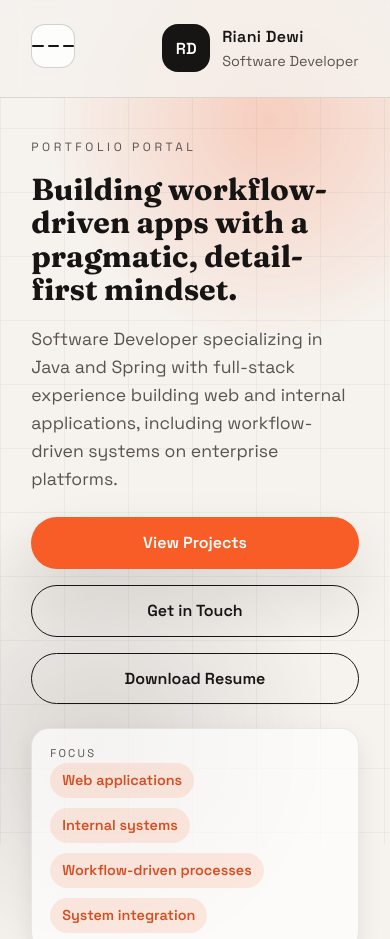
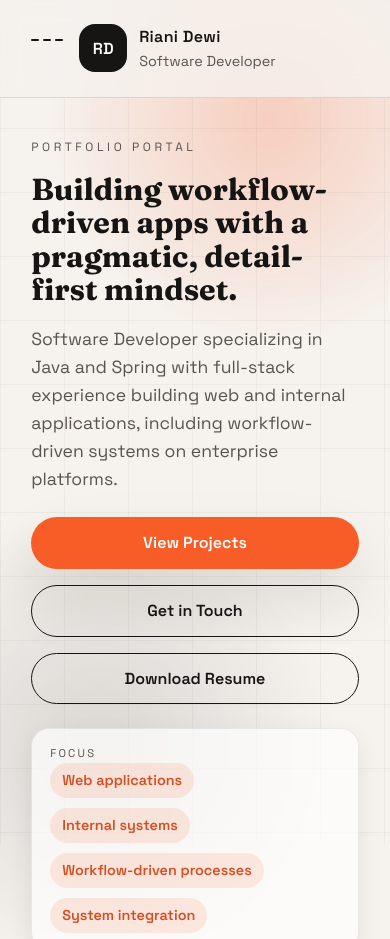
Before and after one commit to rianidewi/rianidewi.github.io, a plain HTML site: page index.html in a window 390 px wide. Shown: the top 939 px of the page. Drawn offline with Linux system fonts and the light colour scheme.

Commit message:
Refine mobile hamburger toggle

```diff
--- a/demo-portal/src/main/resources/static/styles.css
+++ b/demo-portal/src/main/resources/static/styles.css
@@ -114,11 +114,11 @@ body {
 
 .nav-toggle {
   display: none;
-  width: 44px;
-  height: 44px;
-  border-radius: 14px;
-  border: 1px solid rgba(22, 21, 19, 0.18);
-  background: rgba(255, 255, 255, 0.75);
+  width: 32px;
+  height: 32px;
+  border-radius: 6px;
+  border: none;
+  background: transparent;
   color: var(--ink);
   font-weight: 600;
   cursor: pointer;
@@ -130,7 +130,7 @@ body {
 .nav-toggle span {
   display: block;
   width: 18px;
-  height: 2px;
+  height: 2.5px;
   background: var(--ink);
   border-radius: 999px;
 }
@@ -1113,6 +1113,7 @@ pre {
     flex-direction: row;
     align-items: center;
     flex-wrap: wrap;
+    justify-content: flex-start;
     gap: 16px;
   }
 
--- a/styles.css
+++ b/styles.css
@@ -114,11 +114,11 @@ body {
 
 .nav-toggle {
   display: none;
-  width: 44px;
-  height: 44px;
-  border-radius: 14px;
-  border: 1px solid rgba(22, 21, 19, 0.18);
-  background: rgba(255, 255, 255, 0.75);
+  width: 32px;
+  height: 32px;
+  border-radius: 6px;
+  border: none;
+  background: transparent;
   color: var(--ink);
   font-weight: 600;
   cursor: pointer;
@@ -130,7 +130,7 @@ body {
 .nav-toggle span {
   display: block;
   width: 18px;
-  height: 2px;
+  height: 2.5px;
   background: var(--ink);
   border-radius: 999px;
 }
@@ -1113,6 +1113,7 @@ pre {
     flex-direction: row;
     align-items: center;
     flex-wrap: wrap;
+    justify-content: flex-start;
     gap: 16px;
   }
 
```
